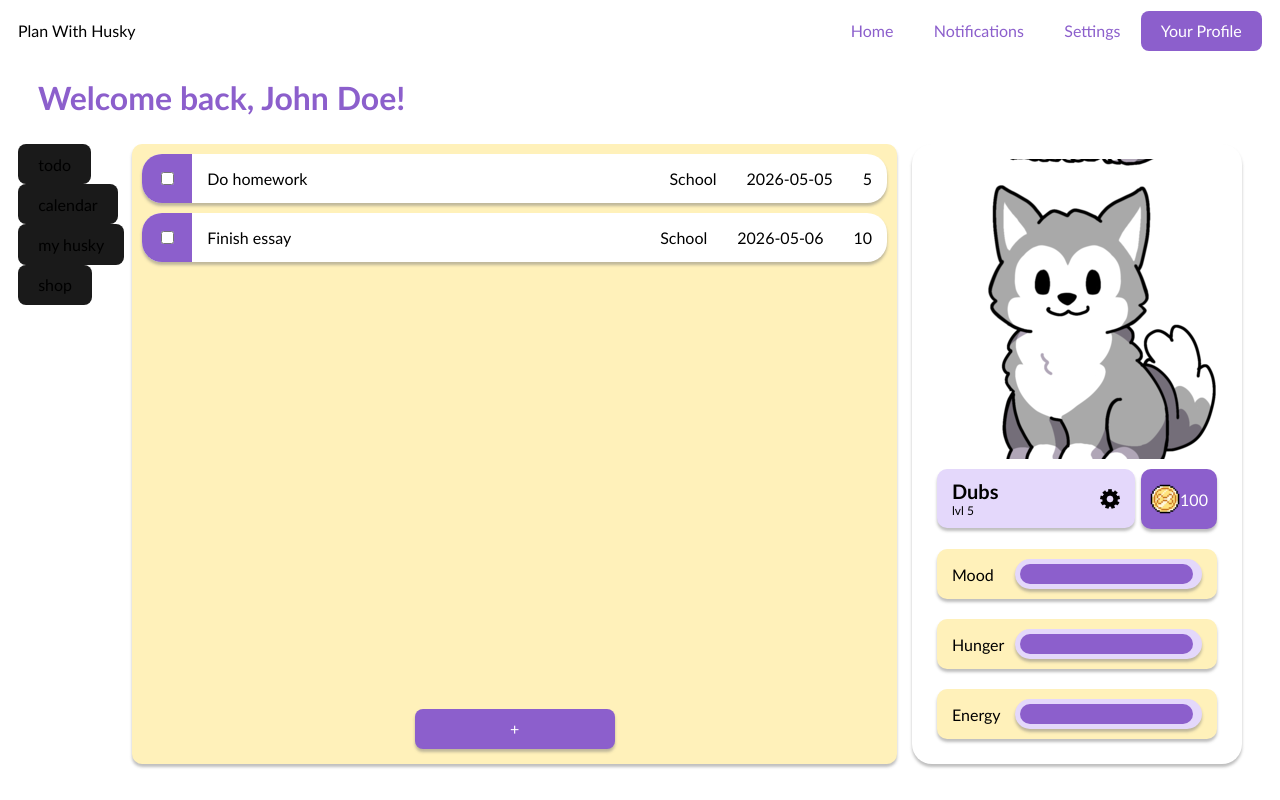
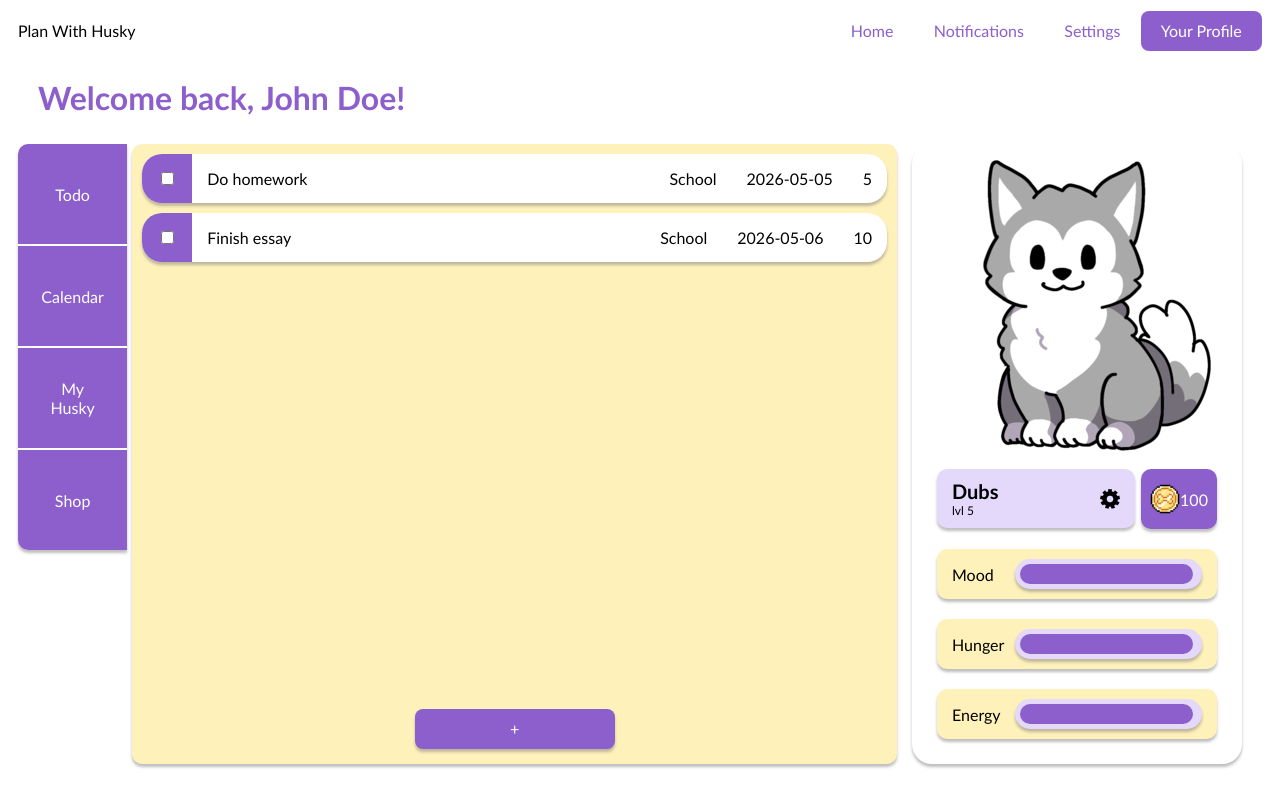
Before and after one commit to hcp-uw/plan-with-husky, a React (Vite) app in the folder frontend/: page /home in a window 1280 px wide. Built offline with nearby package versions, Linux system fonts and the light colour scheme.

Commit message:
Implemented sidebar CSS. Fixed husky sprite positioning issues.

```diff
--- a/frontend/src/components/HuskyPet/HuskyPet.module.css
+++ b/frontend/src/components/HuskyPet/HuskyPet.module.css
@@ -1,5 +1,3 @@
-.husky {}
-
 .sprite {
     background-image: url(../../assets/spritesheet.png);
     background-repeat: no-repeat;
@@ -9,83 +7,83 @@
 .sprite-husky-DEAD {
     width: 300px;
     height: 300px;
-    background-position: 0px 0px;
+    background-position: -5px -5px;
 }
 
 .sprite-husky-cheer {
     width: 300px;
     height: 300px;
-    background-position: -300px 0px;
+    background-position: -315px -5px;
 }
 
 .sprite-husky-eat-1 {
     width: 300px;
     height: 300px;
-    background-position: -600px 0px;
+    background-position: -625px -5px;
 }
 
 .sprite-husky-eat-2 {
     width: 300px;
     height: 300px;
-    background-position: 0px -300px;
+    background-position: -5px -315px;
 }
 
 .sprite-husky-idle-happy {
     width: 300px;
     height: 300px;
-    background-position: -300px -300px;
+    background-position: -315px -315px;
 }
 
 .sprite-husky-idle-hungry {
     width: 300px;
     height: 300px;
-    background-position: -600px -300px;
+    background-position: -625px -315px;
 }
 
 .sprite-husky-idle-neutral {
     width: 300px;
     height: 300px;
-    background-position: 0px -600px;
+    background-position: -5px -625px;
 }
 
 .sprite-husky-idle-sad {
     width: 300px;
     height: 300px;
-    background-position: -300px -600px;
+    background-position: -315px -625px;
 }
 
 .sprite-husky-idle-sad-and-tired {
     width: 300px;
     height: 300px;
-    background-position: -600px -600px;
+    background-position: -625px -625px;
 }
 
 .sprite-husky-idle-tired {
     width: 300px;
     height: 300px;
-    background-position: -900px 0px;
+    background-position: -935px -5px;
 }
 
 .sprite-husky-play {
     width: 300px;
     height: 300px;
-    background-position: -900px -300px;
+    background-position: -935px -315px;
 }
 
 .sprite-husky-sleep {
     width: 300px;
     height: 300px;
-    background-position: -900px -600px;
+    background-position: -935px -625px;
 }
 
 .sprite-husky-wake-neutral {
     width: 300px;
     height: 300px;
-    background-position: 0px -900px;
+    background-position: -5px -935px;
 }
 
 .sprite-husky-wake-tired {
     width: 300px;
     height: 300px;
-    background-position: -300px -900px;
+    background-position: -315px -935px;
 }
--- a/frontend/src/components/SideBar/SideBar.jsx
+++ b/frontend/src/components/SideBar/SideBar.jsx
@@ -1,29 +1,29 @@
 import { useNavigate } from "react-router-dom";
 
-import "../../pages/Home/Home.css";
+import styles from "./SideBar.module.css";
 
 export default function SideBar () {
     const navigate = useNavigate();
 
     return (
-        <div className="menu">
+        <div className={styles.menu}>
             <div>
-                <button onClick={() => navigate("/home")}>
+                <button className={styles.topButton} onClick={() => navigate("/home")}>
                     todo
                 </button>
             </div>
             <div>
-                <button onClick={() => navigate("/calendar")}>
+                <button className = {styles.midButton} onClick={() => navigate("/calendar")}>
                     calendar
                 </button>
             </div>
             <div>
-                <button onClick={() => navigate("/myhusky")}>
+                <button className = {styles.midButton} onClick={() => navigate("/myhusky")}>
                     my husky
                 </button>
             </div>
             <div>
-                <button onClick={() => navigate("/shop")}>
+                <button className={styles.bottomButton} onClick={() => navigate("/shop")}>
                     shop
                 </button>
             </div>
--- /dev/null
+++ b/frontend/src/components/SideBar/SideBar.module.css
@@ -0,0 +1,38 @@
+.menu {
+    flex-direction: column;
+    justify-content: center;
+    background: white;
+    border-radius: 10px 0px 0px 10px;
+    box-shadow: 0px 3px 3px #75757578;
+}
+
+.topButton {
+    border-radius: 10px 0px 0px 0px;
+    margin-bottom: 1px;
+}
+
+.bottomButton {
+    border-radius: 0px 0px 0px 10px;
+    margin-top: 1px;
+}
+
+.midButton {
+    border-radius: 0px;
+    margin-top: 1px;
+    margin-bottom: 1px;
+}
+
+.menu button {
+    width: 100%;
+    background: #8C5FCC;
+    color: white;
+    border: none;
+    text-transform: capitalize;
+    cursor: pointer;
+    height: 100px;
+}
+
+.menu button:hover {
+    background: #FFF1BA;
+    color: black;
+}
--- a/frontend/src/pages/Calendar/Calendar.jsx
+++ b/frontend/src/pages/Calendar/Calendar.jsx
@@ -87,7 +87,9 @@ export default function Calendar () {
             <div className="title">
                 <h1>Welcome back, John Doe!</h1> {/*temporarily changed this to just be john doe, will figure out const transferring later.*/}
             </div>
-            <SideBar />
+            <div className="menu">
+                <SideBar />
+            </div>
             <div className="husky">
                 <MyHusky />
             </div>
--- a/frontend/src/pages/Home/Home.jsx
+++ b/frontend/src/pages/Home/Home.jsx
@@ -44,7 +44,9 @@ export default function Home() {
         <div className="title">
           <h1>Welcome back, {name}!</h1>
         </div>
-        <SideBar />
+        <div className="menu">
+          <SideBar />
+        </div>
         <div className="husky">
           <MyHusky />
         </div>
--- a/frontend/src/pages/Husky/Husky.jsx
+++ b/frontend/src/pages/Husky/Husky.jsx
@@ -33,7 +33,9 @@ export default function Husky() {
         <div className="title">
           <h1>Welcome back, {name}!</h1>
         </div>
-        <SideBar />
+        <div className="menu">
+          <SideBar />
+        </div>
         <div className="husky">
           <div className={styles.inventory}>
             {inventoryItems.map((item) => (
--- a/frontend/src/pages/Shop/Shop.jsx
+++ b/frontend/src/pages/Shop/Shop.jsx
@@ -30,7 +30,9 @@ export default function Shop() {
         <div className="title">
           <h1>Welcome back, {name}!</h1>
         </div>
-        <SideBar />
+        <div className="menu">
+          <SideBar />
+        </div>
         <div className="husky">
           <MyHusky />
         </div>
```
Also changed, not shown: 1 other file (tests, documents, lock files or other folders).
